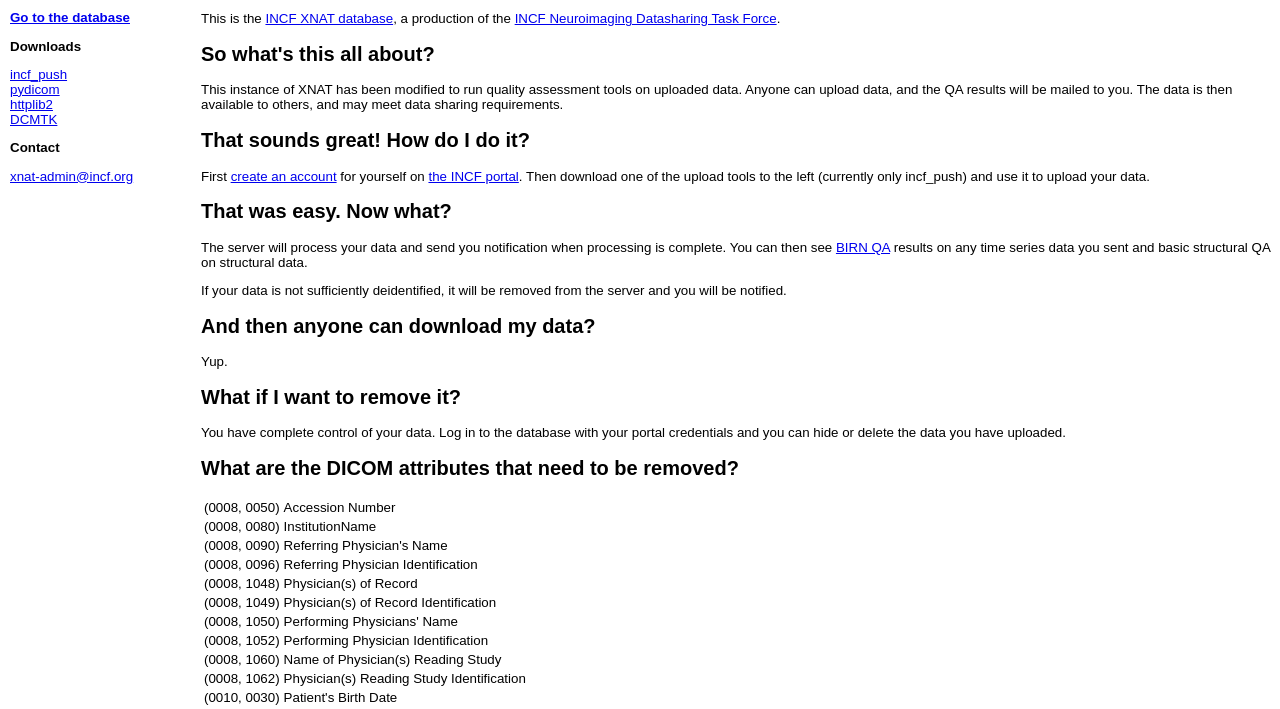
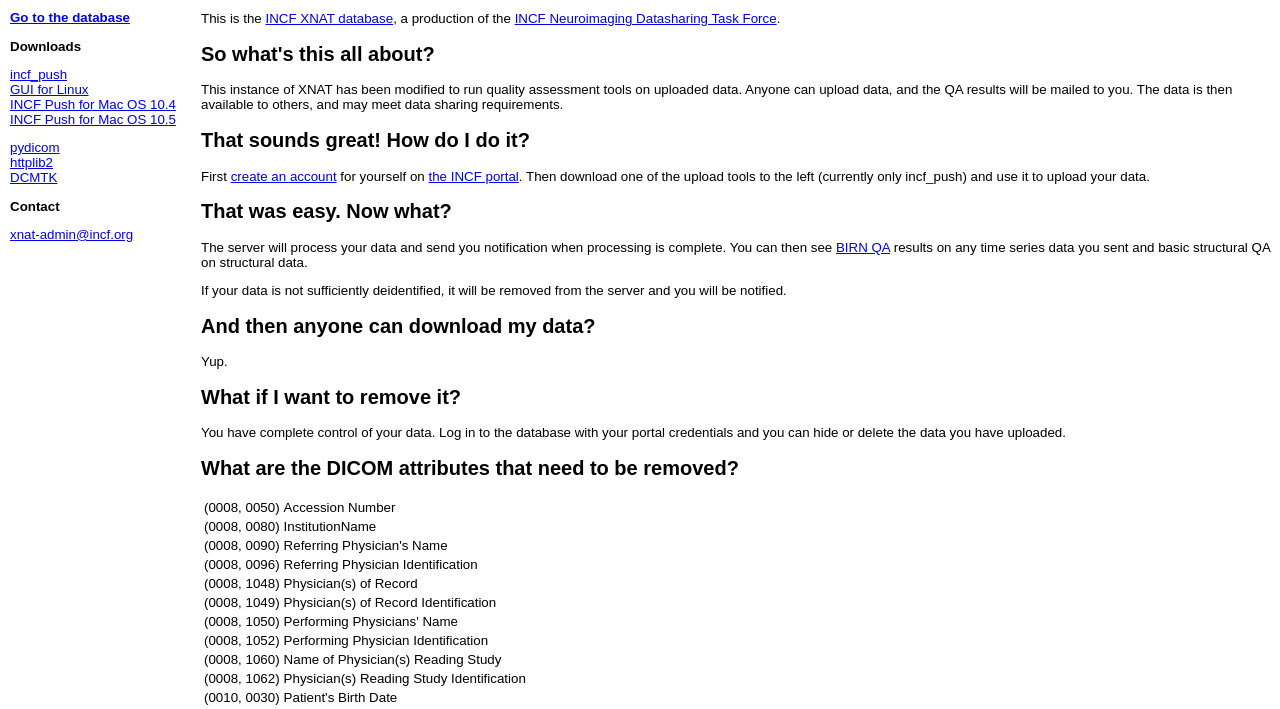
Before and after one commit to INCF/one_click, a plain HTML site: page apache/index.html in a window 1280 px wide. Shown: the part 91-800 px from the top of the page. Drawn offline with Linux system fonts and the light colour scheme.

Commit message:
downloads for GUI applications

```diff
--- a/apache/index.html
+++ b/apache/index.html
@@ -23,6 +23,11 @@
     <li>Downloads
         <ul>
             <li><a href="incf_push">incf_push</a></li>
+            <li><a href="incf_push_qt-1.0.tgz">GUI for Linux</a></li>
+            <li><a href="INCF Push 1.0-osx10.4.dmg">INCF Push for Mac OS 10.4</a></li>
+            <li><a href="INCF Push 1.0-osx10.5.dmg">INCF Push for Mac OS 10.5</a></li>
+        </ul>
+        <ul>
             <li><a href="http://code.google.com/p/pydicom/">pydicom</a></li>
             <li><a href="http://code.google.com/p/httplib2/">httplib2</a></li>
             <li><a href="http://dicom.offis.de/dcmtk">DCMTK</a></li>
```
